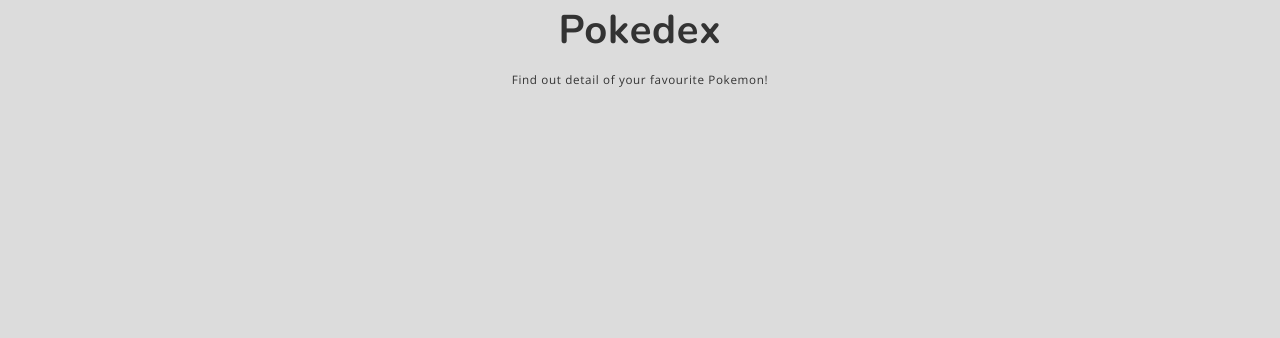
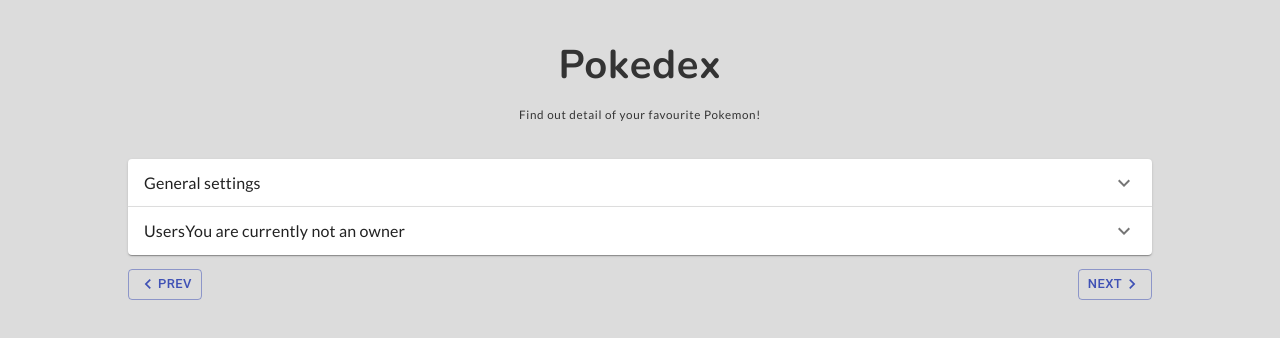
Before and after one commit to kkig/pokedex_js, a React (Create React App) app: page / in a window 1280 px wide. Shown: the top 338 px of the page. Built offline with nearby package versions, Linux system fonts and the light colour scheme.

Commit message:
basic setup

```diff
--- a/package.json
+++ b/package.json
@@ -3,9 +3,14 @@
   "version": "0.1.0",
   "private": true,
   "dependencies": {
+    "@babel/core": "^7.7.7",
+    "@babel/preset-env": "^7.7.7",
+    "@material-ui/core": "^4.8.0",
+    "@material-ui/icons": "^4.5.1",
     "@testing-library/jest-dom": "^4.2.4",
     "@testing-library/react": "^9.3.2",
     "@testing-library/user-event": "^7.1.2",
+    "babel-loader": "^8.0.6",
     "react": "^16.12.0",
     "react-dom": "^16.12.0",
     "react-scripts": "3.3.0"
--- a/src/App.css
+++ b/src/App.css
@@ -1,11 +1,11 @@
-@import url('https://fonts.googleapis.com/css?family=Nunito:700|Open+Sans&display=swap');
+@import url('https://fonts.googleapis.com/css?family=Nunito:700|Lato&display=swap');
 
 body {
   height: 100vh;
   width: 100vw;
 
   --title-font: 'Nunito', sans-serif;
-  --basic-font: 'Open Sans', sans-serif;
+  --basic-font: 'Lato', sans-serif;
 }
 
 label {
@@ -18,10 +18,7 @@
 
   min-height: 100vh;
   font-size: 14px;
-  display: grid;
   background-color: gainsboro;
-/*  grid-template-columns: repeat(6, 1fr);*/
-  grid-template-rows: var(--navbar-height) auto;
   font-family: var(--basic-font);
 }
 
@@ -39,6 +36,10 @@
   flex-direction: column;
 }
 
+.main-container {
+  padding: 0 10%;
+}
+
 /*
 .navbar {
   grid-column: 1 / -1;
--- a/src/App.js
+++ b/src/App.js
@@ -1,7 +1,8 @@
 import React from 'react';
 import './App.css';
 
-import AppHeader from '../src/components/AppHeader';
+import AppHeader from './containers/AppHeader';
+import AppBody from './containers/AppBody';
 
 function App() {
   return (
@@ -9,7 +10,9 @@
       <header className="App-header">
         <AppHeader />
       </header>
-
+      <main className="main-container">
+        <AppBody />
+      </main>
     </div>
   );
 }
--- /dev/null
+++ b/src/components/PageBtn.css
@@ -0,0 +1,9 @@
+.pagination-btn-section {
+    display: flex;
+    justify-content: space-between;
+    padding: 1em 0;
+}
+
+.pagination-btn:hover {
+    color: #3f51b5;
+}
--- /dev/null
+++ b/src/components/PageBtn.js
@@ -0,0 +1,25 @@
+import React from 'react';
+
+import './PageBtn.css';
+
+// Material UI
+import Button from '@material-ui/core/Button';
+import NavigateBeforeIcon from '@material-ui/icons/NavigateBefore';
+import NavigateNextIcon from '@material-ui/icons/NavigateNext';
+
+const PageBtn = () => {
+    return (
+        <div className="pagination-btn-section">
+            <Button variant="outlined" color="primary" size="small" className="pagination-btn">
+                <NavigateBeforeIcon fontSize="small" />
+                Prev
+            </Button>
+            <Button variant="outlined" color="primary" size="small" className="pagination-btn">
+                Next
+                <NavigateNextIcon fontSize="small" />
+            </Button>
+        </div>
+    );
+};
+
+export default PageBtn;
--- /dev/null
+++ b/src/components/PokeList.css
@@ -0,0 +1,9 @@
+/*
+** --basic-font: 'Open Sans', sans-serif;
+**
+** check App.css for detail
+*/
+
+p.MuiTypography-body1 {
+    font-family: var(--basic-font);
+}
--- /dev/null
+++ b/src/components/PokeList.js
@@ -0,0 +1,60 @@
+import React from 'react';
+
+import './PokeList.css';
+
+// Material UI
+import ExpansionPanel from '@material-ui/core/ExpansionPanel';
+import ExpansionPanelDetails from '@material-ui/core/ExpansionPanelDetails';
+import ExpansionPanelSummary from '@material-ui/core/ExpansionPanelSummary';
+import Typography from '@material-ui/core/Typography';
+import ExpandMoreIcon from '@material-ui/icons/ExpandMore';
+
+
+const PokeList = () => {
+    const [expanded, setExpanded] = React.useState(false);
+
+    const handleChange = panel => (event, isExpanded) => {
+        setExpanded(isExpanded ? panel : false);
+    };
+
+    return (
+        <div>
+            <ExpansionPanel expanded={expanded === 'panel1'} onChange={handleChange('panel1')}>
+                <ExpansionPanelSummary
+                expandIcon={<ExpandMoreIcon />}
+                aria-controls="panel1bh-content"
+                id="panel1bh-header"
+                >
+                <Typography>General settings</Typography>
+                </ExpansionPanelSummary>
+                <ExpansionPanelDetails>
+                <Typography>
+                    Nulla facilisi. Phasellus sollicitudin nulla et quam mattis feugiat. Aliquam eget
+                    maximus est, id dignissim quam.
+                </Typography>
+                </ExpansionPanelDetails>
+            </ExpansionPanel>
+
+            <ExpansionPanel expanded={expanded === 'panel2'} onChange={handleChange('panel2')}>
+                <ExpansionPanelSummary
+                expandIcon={<ExpandMoreIcon />}
+                aria-controls="panel2bh-content"
+                id="panel2bh-header"
+                >
+                <Typography>Users</Typography>
+                <Typography>
+                    You are currently not an owner
+                </Typography>
+                </ExpansionPanelSummary>
+                <ExpansionPanelDetails>
+                <Typography>
+                    Donec placerat, lectus sed mattis semper, neque lectus feugiat lectus, varius pulvinar
+                    diam eros in elit. Pellentesque convallis laoreet laoreet.
+                </Typography>
+                </ExpansionPanelDetails>
+            </ExpansionPanel>
+        </div>
+    );
+};
+
+export default PokeList;
--- /dev/null
+++ b/src/containers/AppBody.js
@@ -0,0 +1,18 @@
+import React from 'react';
+import './AppBody.css';
+
+import PokeList from '../components/PokeList';
+import PageBtn from '../components/PageBtn';
+
+const AppBody = () => {
+
+    return (
+        <div>
+            <PokeList />
+            <PageBtn />
+        </div>
+
+    );
+};
+
+export default AppBody;
--- a/src/components/AppHeader.css
+++ b/src/containers/AppHeader.css
@@ -1,3 +1,4 @@
 .app-title-texts {
     text-align: center;
+    padding: 2.5em 0;
 }
```
Also changed, not shown: src/components/AppBody.js (deleted), src/containers/AppBody.css (added), src/containers/AppHeader.js (renamed from src/components/AppHeader.js), 1 other file (tests, documents, lock files or other folders).
